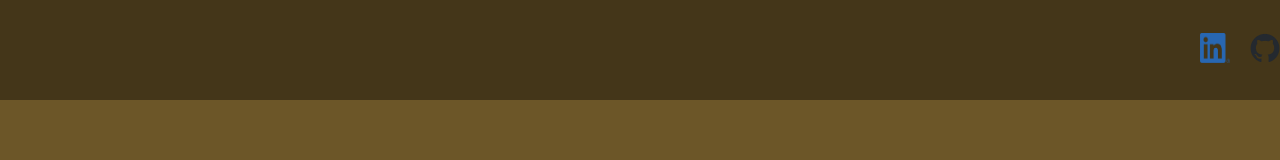
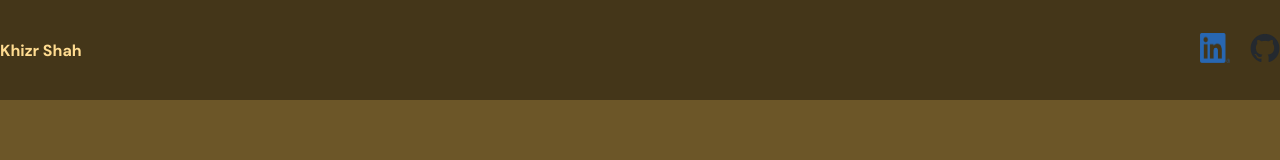
Before and after one commit to Khizrkshah/khizr-shah.dev, a React (Vite) app: page / in a window 1280 px wide. Shown: the top 160 px of the page. Built offline with nearby package versions, Linux system fonts and the light colour scheme.

Commit message:
Fixed animation in Navbar

```diff
--- a/src/components/navbar/Navbar.jsx
+++ b/src/components/navbar/Navbar.jsx
@@ -8,18 +8,24 @@ const Navbar = () => {
       <div className="wrapper">
         <motion.span
           initial={{ opacity: 0, scale: 0.5 }}
-          animate={{ opacity: 0, scale: 0.5 }}
+          animate={{ opacity: 1, scale: 1 }}
+          transition={{ duration: 0.5 }}
         >
           Khizr Shah
         </motion.span>
-        <div className="social">
+        <motion.div
+          initial={{ opacity: 0, scale: 0.5 }}
+          animate={{ opacity: 1, scale: 1 }}
+          transition={{ duration: 0.5 }}
+          className="social"
+        >
           <a href="#">
             <img src="/LinkedIn.png" alt="" />
           </a>
           <a href="#">
             <img src="/GitHub.png" alt="" />
           </a>
-        </div>
+        </motion.div>
       </div>
     </div>
   );
```
